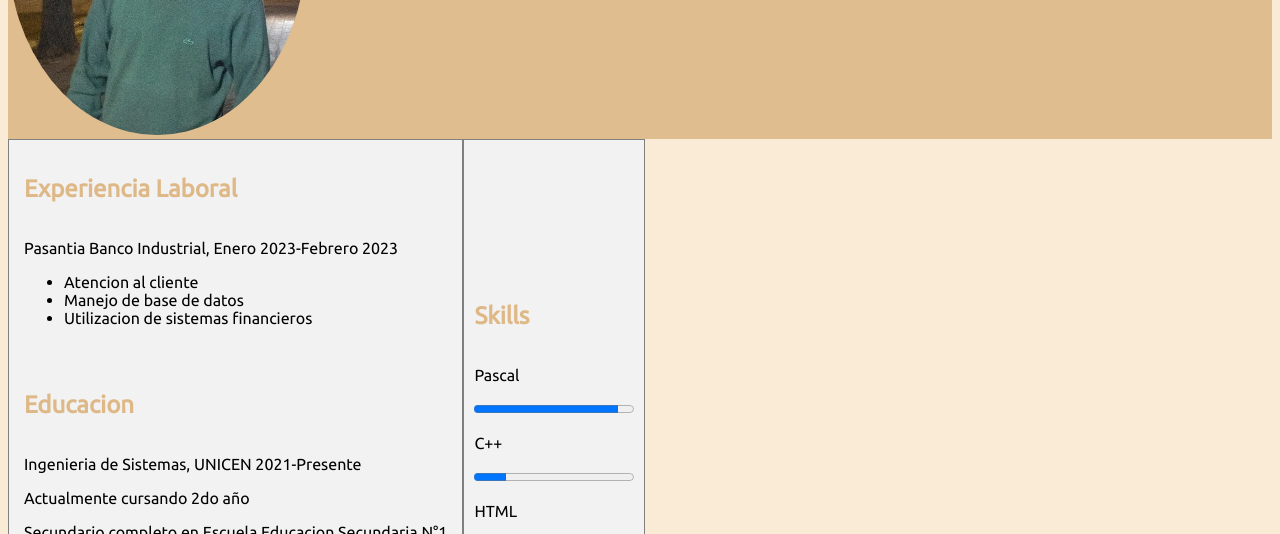
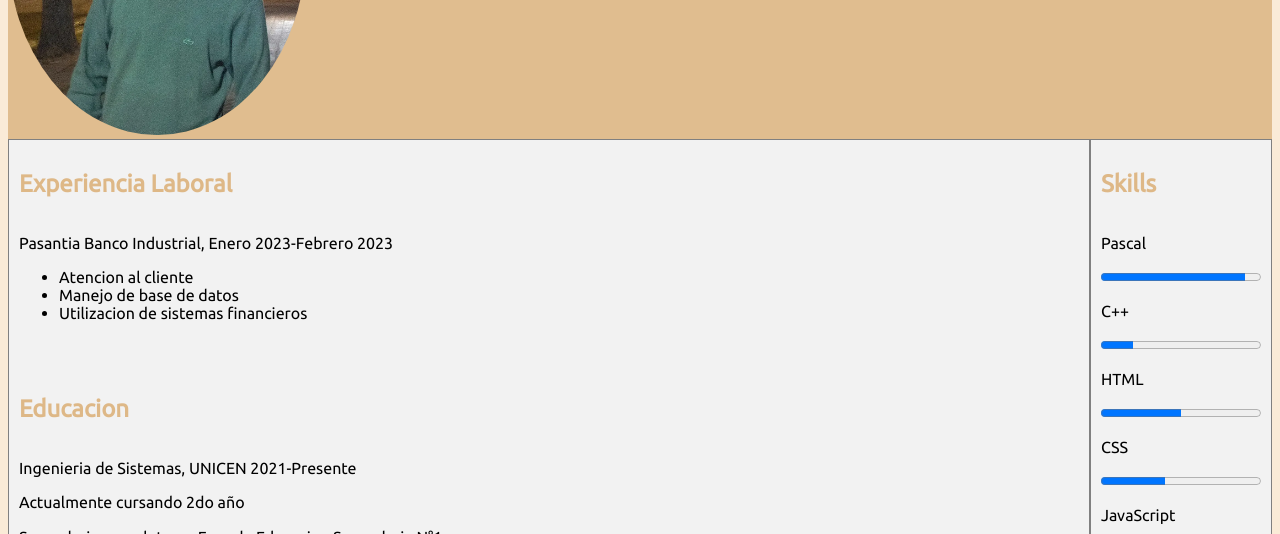
Before and after one commit to JuaniCurtale/JuaniCurtale.github.io, a plain HTML site: page index.html in a window 1280 px wide. Shown: the part 245-779 px from the top of the page. Drawn offline with Linux system fonts and the light colour scheme.

Commit message:
Acomodamiento de columnas, faltan detalles

```diff
--- a/estilos/habilidades.css
+++ b/estilos/habilidades.css
@@ -1,9 +1,11 @@
+
 
 .row > div{
     background: #f2f2f2;
     padding: 10px;
     border: 1px solid grey;
     display: table-cell;
+    width: 100%;
   }
 
 @media only screen and (max-width: 600px) {
@@ -53,14 +55,6 @@ h2{
     display: inline-block;
     margin: 5px;
 }
-#experiencia_laboral{
-    display: inline-block;
-    margin: 5px;
-}
-#educacion{
-        display: inline-block;
-        margin: 5px;
-}
 
 #nombre_educacion{
     display: inline-block;
--- a/index.html
+++ b/index.html
@@ -31,18 +31,19 @@
             </div>
 
 
-    <div class="container">
+    <div class="container-fluid">
         <div class="row">
             <div class="col">
 
                     <span id="experiencia_laboral">
                         <h2>Experiencia Laboral</h2>
-                        <p class="col-sm-6 col-xs-12">Pasantia Banco Industrial, Enero 2023-Febrero 2023</p>
+                        <p>Pasantia Banco Industrial, Enero 2023-Febrero 2023</p>
                         <ul>
                             <li>Atencion al cliente</li>
                             <li>Manejo de base de datos</li>
                             <li>Utilizacion de sistemas financieros</li>
                         </ul>
+
                     </span>
                     <br></br>
                     <span id="educacion">
```
